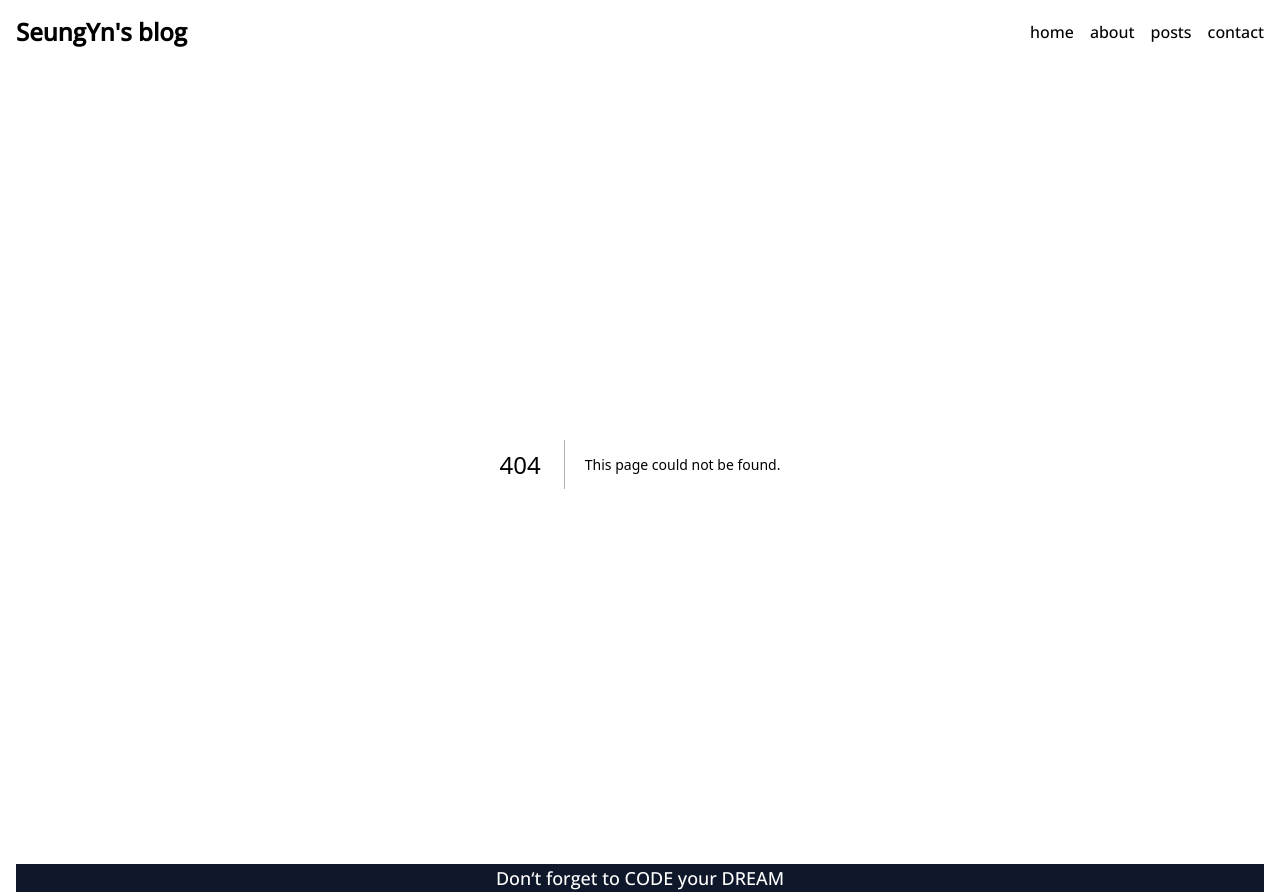
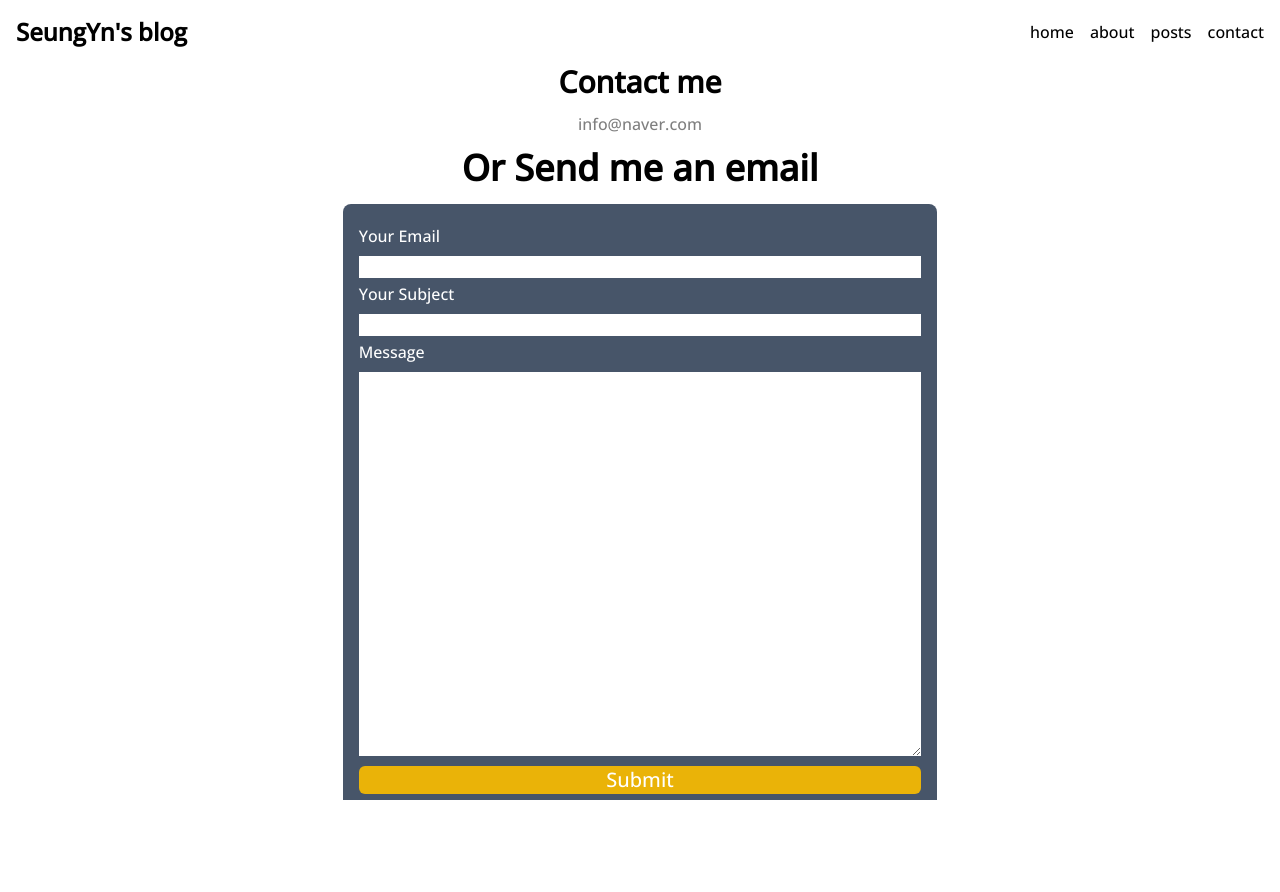
Before and after one commit to SeungYn/next-blog, a Next.js app: page /contact in a window 1280 px wide. Before the commit this address had no page. After the commit the page ends 800 px from the top, so only its background shows below. Built offline with nearby package versions, Linux system fonts and the light colour scheme.

Commit message:
contact 페이지 작성완료

```diff
--- /dev/null
+++ b/src/app/contact/page.tsx
@@ -0,0 +1,26 @@
+export default function Contact() {
+  return (
+    <section className='w-full h-full flex flex-col items-center gap-4'>
+      <h1 className='text-3xl font-bold'>Contact me</h1>
+      <p className='opacity-50'>info@naver.com</p>
+      <h1 className='text-4xl font-bold'>Or Send me an email</h1>
+      <form className='w-full max-w-prose bg-slate-600 px-4 py-6 rounded-lg text-white flex flex-col  gap-2'>
+        <label>
+          <p className='pb-3'>Your Email</p>
+          <input type='text' name='email' className='w-full' />
+        </label>
+        <label>
+          <p className='pb-3'>Your Subject</p>
+          <input type='text' name='subject' className='w-full' />
+        </label>
+        <label>
+          <p className='pb-3'>Message</p>
+          <textarea className='w-full h-96'></textarea>
+        </label>
+        <button className='w-full bg-yellow-500 text-xl rounded-md'>
+          Submit
+        </button>
+      </form>
+    </section>
+  );
+}
--- a/src/app/layout.tsx
+++ b/src/app/layout.tsx
@@ -21,7 +21,7 @@ export default function RootLayout({
   return (
     <html lang='ko' className={openSans.className}>
       <body>
-        <main className='w-full max-w-screen-2xl h-screen mx-auto px-4'>
+        <main className='w-full max-w-screen-2xl h-screen mx-auto px-4 relative overflow-auto flex flex-col'>
           <Navbar />
           {children}
           <Footer />
--- a/src/components/Footer.tsx
+++ b/src/components/Footer.tsx
@@ -1,6 +1,6 @@
 export default function Footer() {
   return (
-    <footer className=' bg-slate-900'>
+    <footer className=' bg-slate-900 relative bottom-0'>
       <h2 className='text-center text-lg text-white'>
         Don&lsquo;t forget to CODE your DREAM
       </h2>
```
